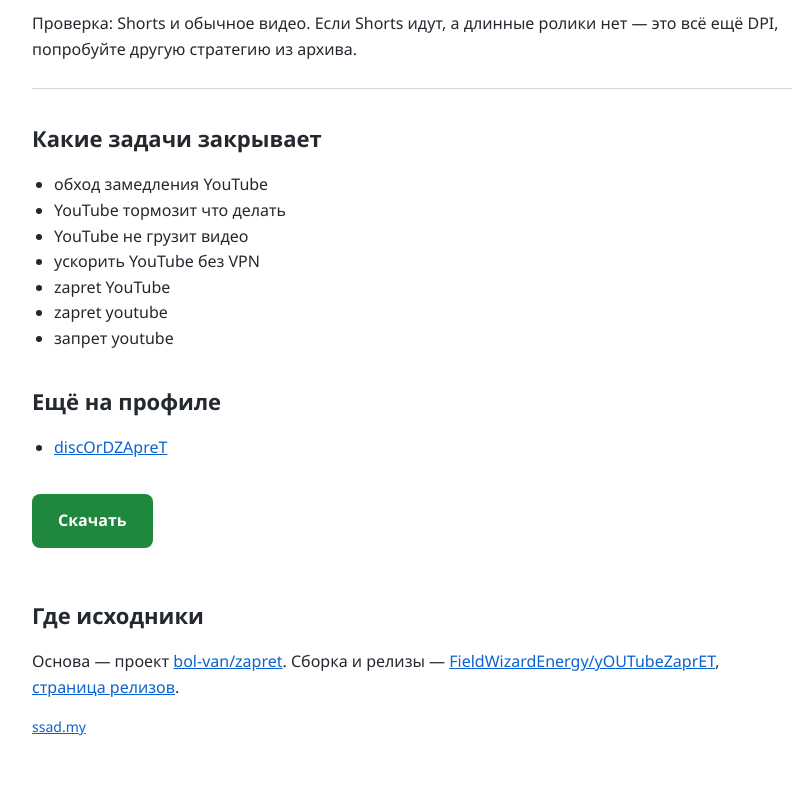
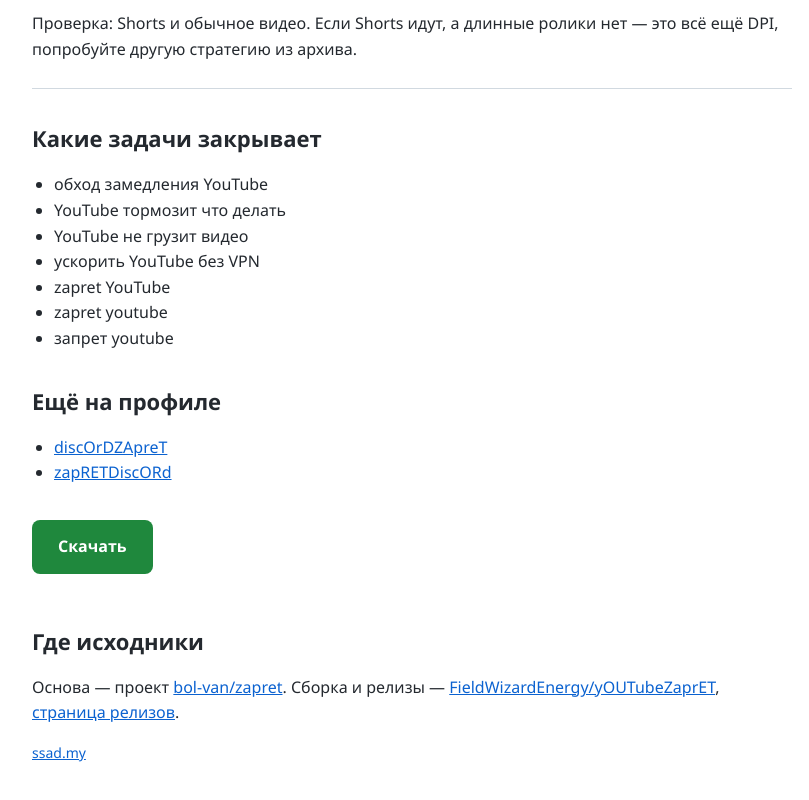
Before and after one commit to FieldWizardEnergy/yOUTubeZaprET, a plain HTML site: page docs/index.html in a window 1280 px wide. Shown: the part 1558-2358 px from the top of the page, without its empty margins (228-1037 px from the left). Drawn offline with Linux system fonts and the light colour scheme.

Commit message:
Update docs

```diff
--- a/docs/index.html
+++ b/docs/index.html
@@ -90,6 +90,7 @@
   <h2>Ещё на профиле</h2>
   <ul>
     <li><a href="https://github.com/FieldWizardEnergy/discOrDZApreT">discOrDZApreT</a></li>
+    <li><a href="https://github.com/FieldWizardEnergy/zapRETDiscORd">zapRETDiscORd</a></li>
   </ul>
 
 
```
